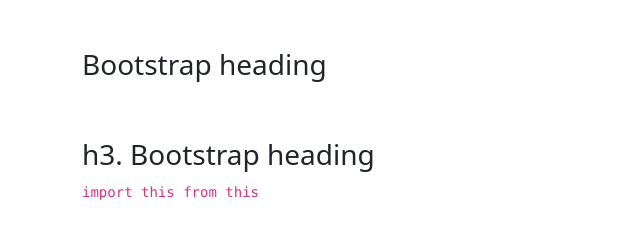
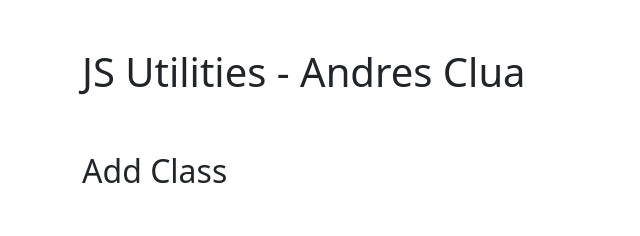
Before and after one commit to andresclua/js-util, a website built with webpack: page dist/index.html in a window 1280 px wide. Shown: the whole page, without its empty margins (0-640 px from the left). Built offline with nearby package versions, Linux system fonts and the light colour scheme.

Commit message:
no message

```diff
--- a/dist/index.html
+++ b/dist/index.html
@@ -5,14 +5,14 @@
     <meta http-equiv="X-UA-Compatible" content="IE=edge">
     <meta name="viewport" content="width=device-width, initial-scale=1.0">
     <link href="https://cdn.jsdelivr.net/npm/bootstrap@5.0.1/dist/css/bootstrap.min.css" rel="stylesheet" integrity="sha384-+0n0xVW2eSR5OomGNYDnhzAbDsOXxcvSN1TPprVMTNDbiYZCxYbOOl7+AMvyTG2x" crossorigin="anonymous">
-    <title>Document</title>
+    <title>JS Utilities by - Andrés Clúa</title>
 </head>
 <body>
     <section class="mt-5 mb-5">
         <div class="container">
             <div class="row">
                 <div class="col">
-                    <h3>Bootstrap heading</h3>
+                    <h1>JS Utilities -  Andres Clua</h1>
                 </div>
             </div>
         </div>
@@ -21,8 +21,8 @@
         <div class="container">
             <div class="row">
                 <div class="col">
-                    <h3>h3. Bootstrap heading</h3>
-                    <code> import this from this</code>
+                    <h2>Add Class</h2>
+                    <h4></h5>
                 </div>
             </div>
         </div>
```
Also changed, not shown: README.md.
